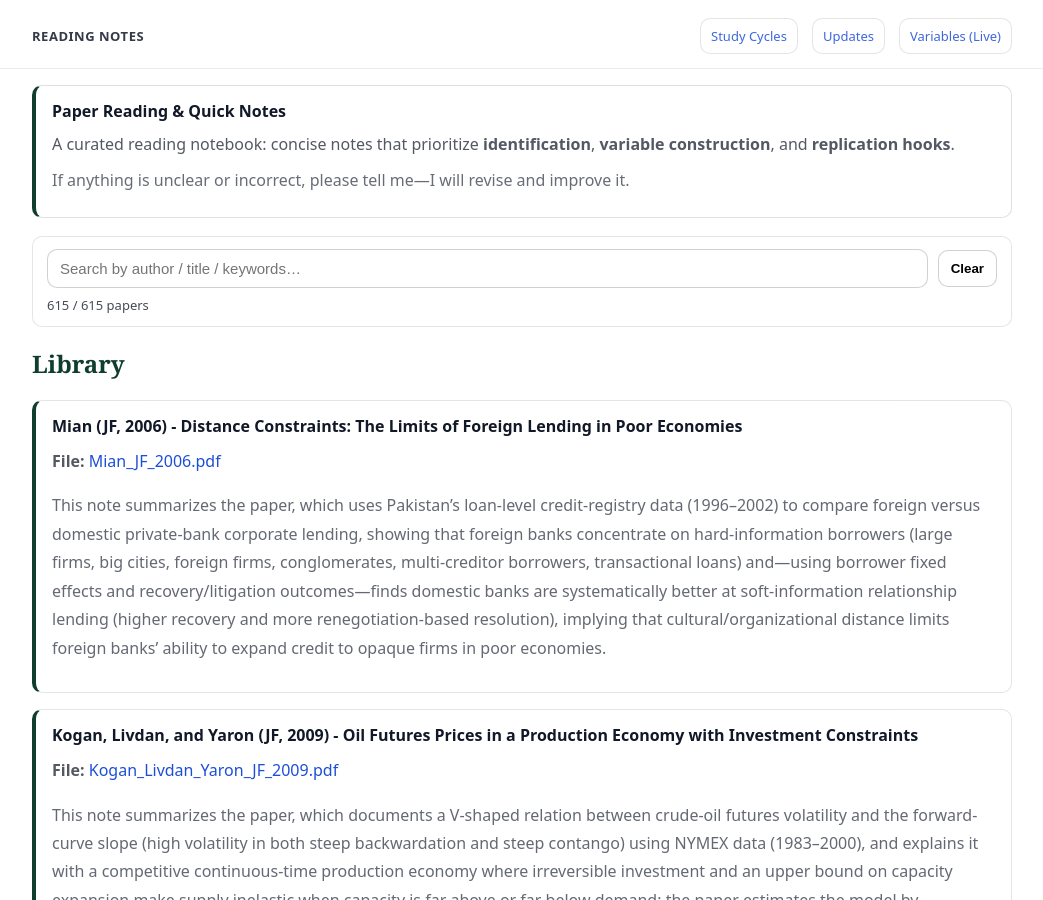
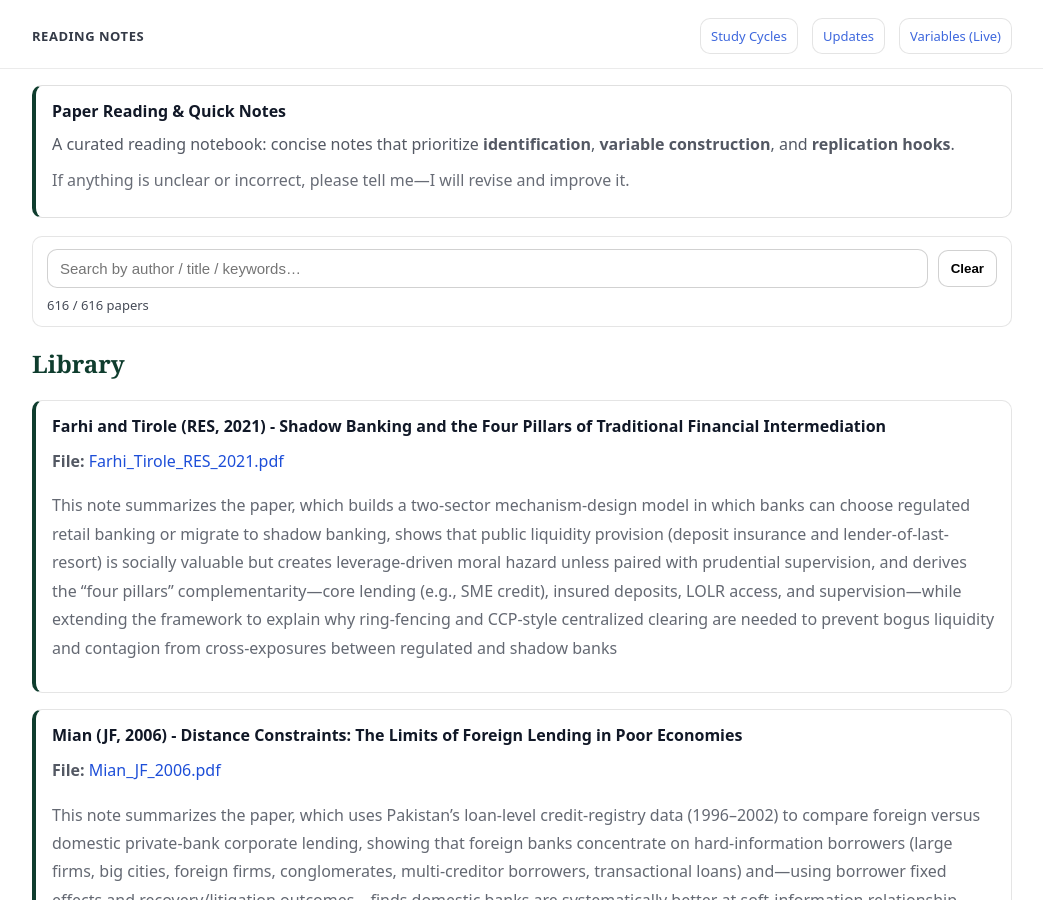
Before and after one commit to yaxinzn/study-archive, a Jekyll site: the page built from reading/index.md, in a window 1280 px wide and 900 px high. Shown: the whole window, without its empty margins (118-1161 px from the left). Built offline with Jekyll 4.4.1, drawn with Linux system fonts in a browser that asks for light colours.

Commit message:
Reading: add/update Farhi_Tirole_RES_2021.pdf

```diff
--- a/_data/reading.yml
+++ b/_data/reading.yml
@@ -1,3 +1,7 @@
+- title: "Farhi and Tirole (RES, 2021) - Shadow Banking and the Four Pillars of Traditional Financial Intermediation"
+  file: "Farhi_Tirole_RES_2021.pdf"
+  desc: "This note summarizes the paper, which builds a two-sector mechanism-design model in which banks can choose regulated retail banking or migrate to shadow banking, shows that public liquidity provision (deposit insurance and lender-of-last-resort) is socially valuable but creates leverage-driven moral hazard unless paired with prudential supervision, and derives the “four pillars” complementarity—core lending (e.g., SME credit), insured deposits, LOLR access, and supervision—while extending the framework to explain why ring-fencing and CCP-style centralized clearing are needed to prevent bogus liquidity and contagion from cross-exposures between regulated and shadow banks"
+
 - title: "Mian (JF, 2006) - Distance Constraints: The Limits of Foreign Lending in Poor Economies"
   file: "Mian_JF_2006.pdf"
   desc: "This note summarizes the paper, which uses Pakistan’s loan-level credit-registry data (1996–2002) to compare foreign versus domestic private-bank corporate lending, showing that foreign banks concentrate on hard-information borrowers (large firms, big cities, foreign firms, conglomerates, multi-creditor borrowers, transactional loans) and—using borrower fixed effects and recovery/litigation outcomes—finds domestic banks are systematically better at soft-information relationship lending (higher recovery and more renegotiation-based resolution), implying that cultural/organizational distance limits foreign banks’ ability to expand credit to opaque firms in poor economies."
```
Also changed, not shown: 1 other file.
